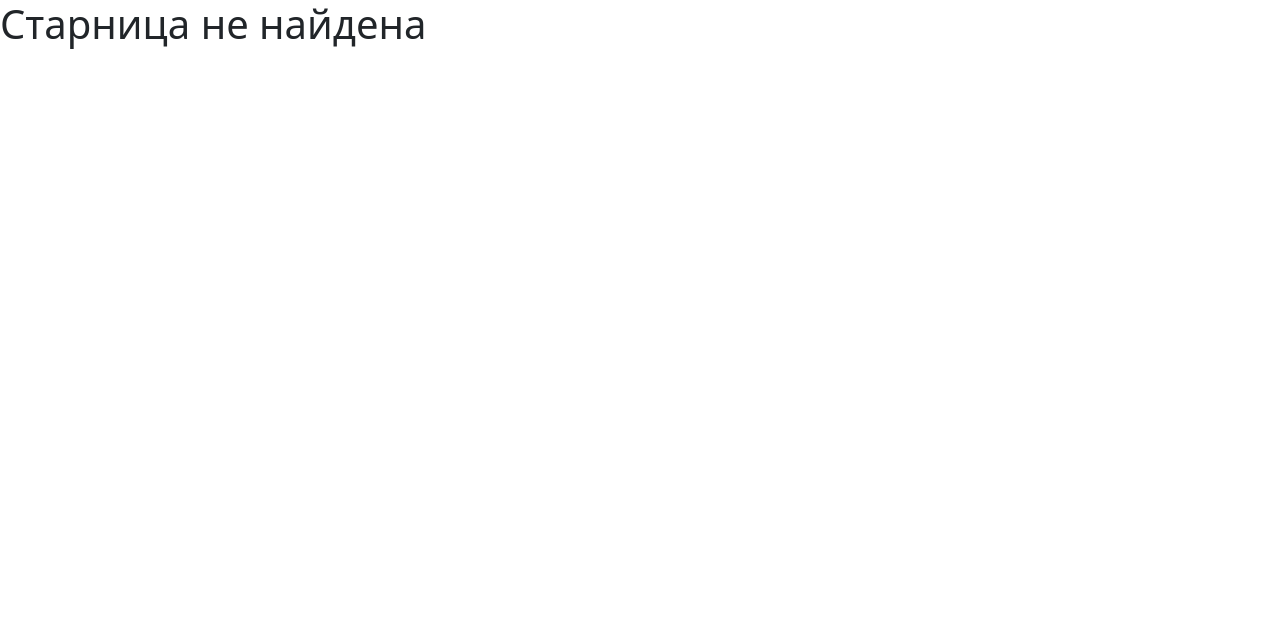
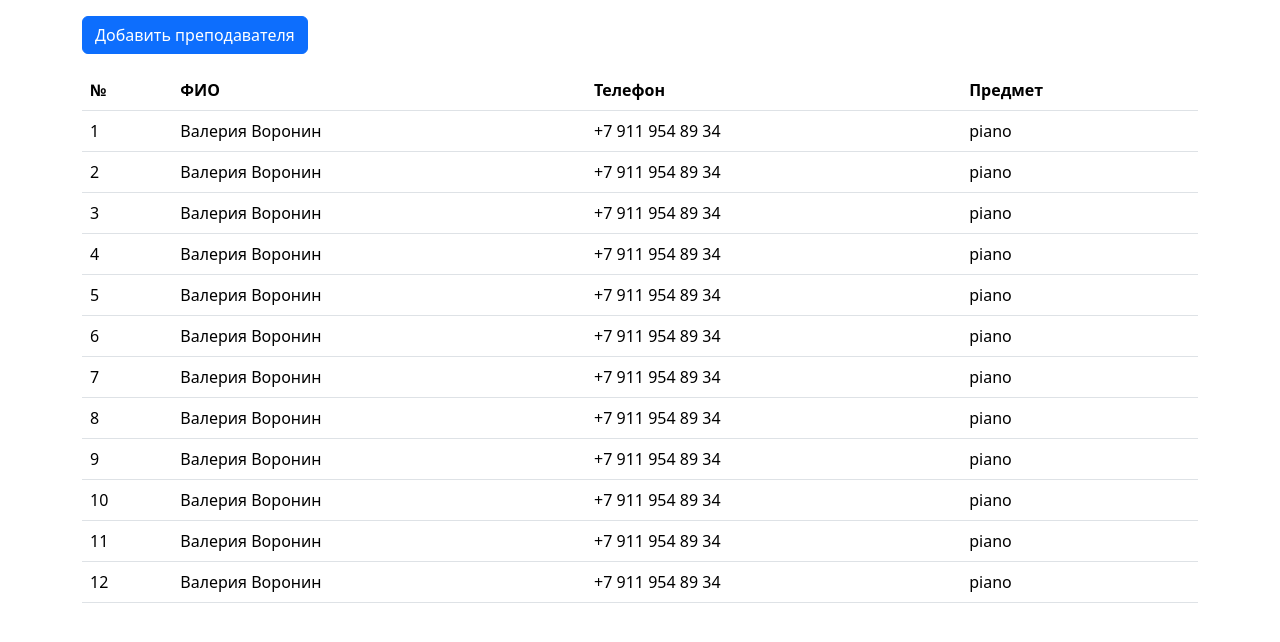
Before and after one commit to SemyonSt/crm, a React (Create React App) app in the folder frontend/: page /teachers in a window 1280 px wide. Shown: the top 642 px of the page. Built offline with nearby package versions, Linux system fonts and the light colour scheme.

Commit message:
add Teachers page

```diff
--- a/frontend/src/pages/EmployeeList/index.jsx
+++ /dev/null
@@ -1,7 +0,0 @@
-const EmployeeList = () => {
-  return <>
-    Welcome to the EmployeeList
-  </>
-};
-
-export default EmployeeList;
--- a/frontend/src/pages/Main.jsx
+++ b/frontend/src/pages/Main.jsx
@@ -8,7 +8,7 @@ import Student from "./Student";
 import DealBoard from "./DealBoard";
 import Login from "./Login";
 import StudentList from "./Students";
-import EmployeeList from "./EmployeeList";
+import TeacherList from "./Teachers";
 import TaskManager from "./TaskManager";
 import ScheduleCalendar from "./ScheduleCalendar";
 import Reports from "./Reports";
@@ -30,7 +30,7 @@ const Main = () => {
           <Route path='/task-manager' element={<TaskManager />} />
           <Route path='/calendar' element={<ScheduleCalendar />} />
           <Route path='/students' element={<StudentList />} />
-          <Route path='/employees' element={<EmployeeList />} />
+          <Route path='/teachers' element={<TeacherList />} />
           <Route path='/reports' element={<Reports />} />
           <Route path='*' element={<Error />} />
         </Routes>
--- a/frontend/src/pages/Students/index.jsx
+++ b/frontend/src/pages/Students/index.jsx
@@ -6,12 +6,12 @@ import Col from 'react-bootstrap/Col';
 import Form from 'react-bootstrap/Form';
 import Button from 'react-bootstrap/Button';
 import {CashStack} from 'react-bootstrap-icons';
-import { teachers } from "../EmployeeList/data";
+import { teachers } from "../Teachers/data";
 import { students } from "./data";
 
 const StudentList = () => {
   return <Container className="fluid mt-3">
-    <Row className="fluid mb-3">
+    <Row className="mb-3">
       <Col>
         <InputGroup>
           <Form.Control
--- /dev/null
+++ b/frontend/src/pages/Teachers/index.jsx
@@ -0,0 +1,46 @@
+import Table from 'react-bootstrap/Table';
+import Container from 'react-bootstrap/Container';
+import Row from 'react-bootstrap/Row';
+import InputGroup from 'react-bootstrap/InputGroup';
+import Col from 'react-bootstrap/Col';
+import Form from 'react-bootstrap/Form';
+import Button from 'react-bootstrap/Button';
+import {CashStack} from 'react-bootstrap-icons';
+import { teachers } from "../Teachers/data";
+
+
+const TeacherList = () => {
+  return <Container className="fluid mt-3">
+    <Row className="mb-3">
+      <Col>
+        <Button variant="primary">
+          Добавить преподавателя
+        </Button>
+      </Col>
+    </Row>
+    <Row>
+      <Col>
+        <Table>
+          <thead>
+            <tr>
+              <th>№</th>
+              <th>ФИО</th>
+              <th>Телефон</th>
+              <th>Предмет</th>
+            </tr>
+          </thead>
+          <tbody>
+            {teachers.map(teacher => <tr>
+              <td>{teacher.id + 1}</td>
+              <td>{`${teacher.first_name} ${teacher.last_name}`}</td>
+              <td>{teacher.phone}</td>
+              <td>{teacher.subject_id}</td>
+            </tr>)}
+          </tbody>
+        </Table>
+      </Col>
+    </Row>
+  </Container>
+};
+
+export default TeacherList;
```
Also changed, not shown: frontend/src/pages/Teachers/data.js (renamed from frontend/src/pages/EmployeeList/data.js).
